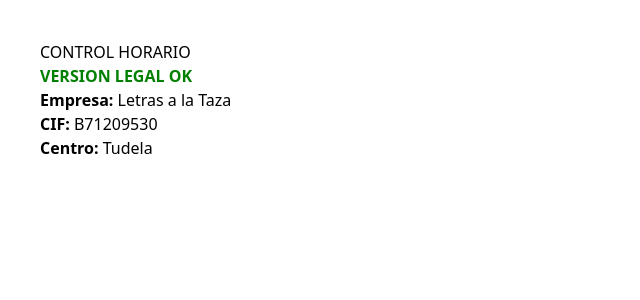
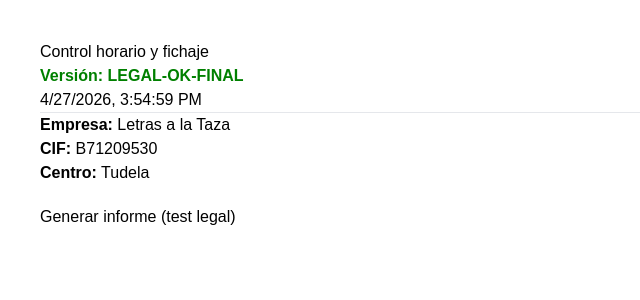
Before and after one commit to letrasalataza-hash/fichaje-letras, a React (Vite) app in the folder Fichaje/: page / in a window 1280 px wide. Shown: the top 300 px of the page, without its empty margins (0-640 px from the left). Built offline with nearby package versions, Linux system fonts and the light colour scheme.

Commit message:
Update main.jsx

```diff
--- a/Fichaje/src/main.jsx
+++ b/Fichaje/src/main.jsx
@@ -1,16 +1,61 @@
-import React from "react";
+import React, { useEffect, useState } from "react";
 import ReactDOM from "react-dom/client";
 
+const APP_VERSION = "LEGAL-OK-FINAL";
+
 function App() {
-  return (
-    <div style={{ padding: 40 }}>
-      <h1>CONTROL HORARIO</h1>
-      <p style={{ color: "green", fontWeight: "bold" }}>
-        VERSION LEGAL OK
-      </p>
+  const [now, setNow] = useState(new Date());
+
+  useEffect(() => {
+    const i = setInterval(() => setNow(new Date()), 1000);
+    return () => clearInterval(i);
+  }, []);
+
+  function generarPDF() {
+    const contenido = `
+      <h1>Control horario</h1>
       <p><strong>Empresa:</strong> Letras a la Taza</p>
       <p><strong>CIF:</strong> B71209530</p>
       <p><strong>Centro:</strong> Tudela</p>
+
+      <h3>Declaración legal</h3>
+      <p>
+        El presente informe recoge el registro diario de jornada conforme al artículo 34.9 del Estatuto de los Trabajadores.
+      </p>
+      <p>
+        La empresa conservará estos registros durante el periodo legal exigible, estando disponibles para Inspección de Trabajo.
+      </p>
+
+      <h3>Firma</h3>
+      <p>Empresa _______________________</p>
+      <p>Trabajador ____________________</p>
+    `;
+
+    const ventana = window.open("", "_blank");
+    ventana.document.write(contenido);
+    ventana.document.close();
+    ventana.print();
+  }
+
+  return (
+    <div style={{ padding: 40, fontFamily: "sans-serif" }}>
+      <h1>Control horario y fichaje</h1>
+
+      <p style={{ color: "green", fontWeight: "bold" }}>
+        Versión: {APP_VERSION}
+      </p>
+
+      <p>{now.toLocaleString()}</p>
+
+      <hr />
+
+      <p><strong>Empresa:</strong> Letras a la Taza</p>
+      <p><strong>CIF:</strong> B71209530</p>
+      <p><strong>Centro:</strong> Tudela</p>
+
+      <button onClick={generarPDF} style={{ marginTop: 20 }}>
+        Generar informe (test legal)
+      </button>
     </div>
   );
 }
```
